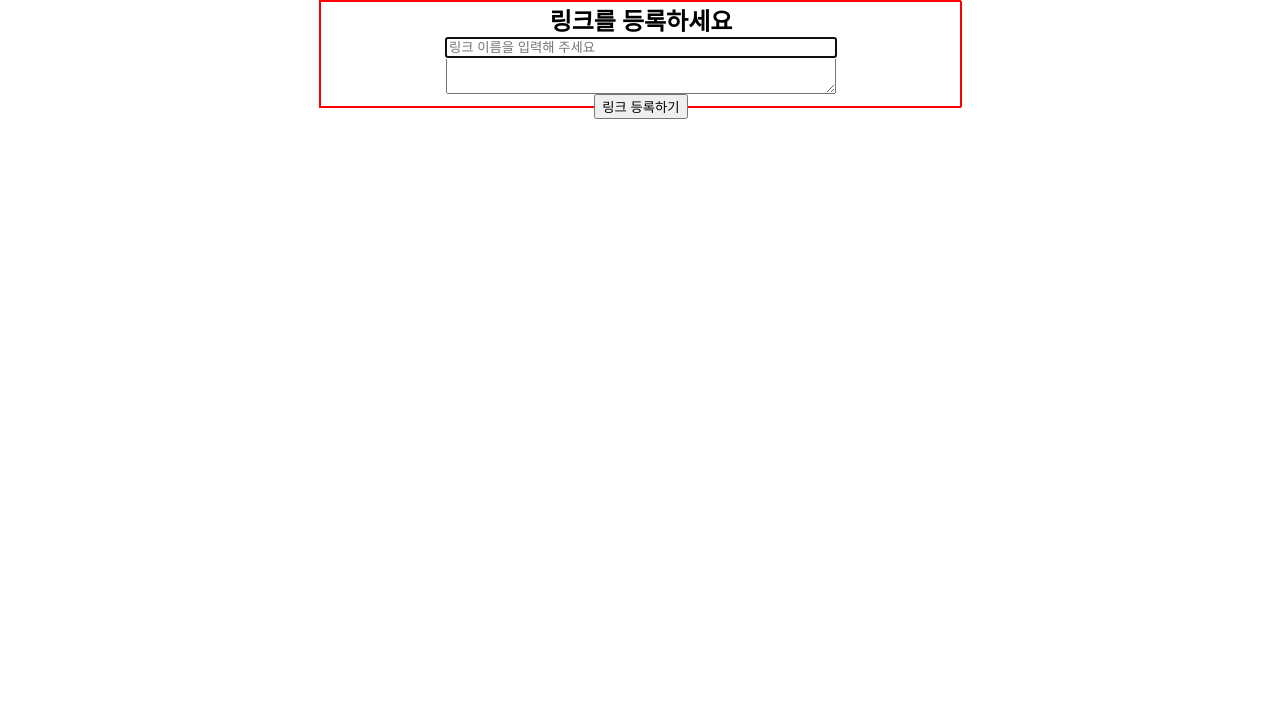
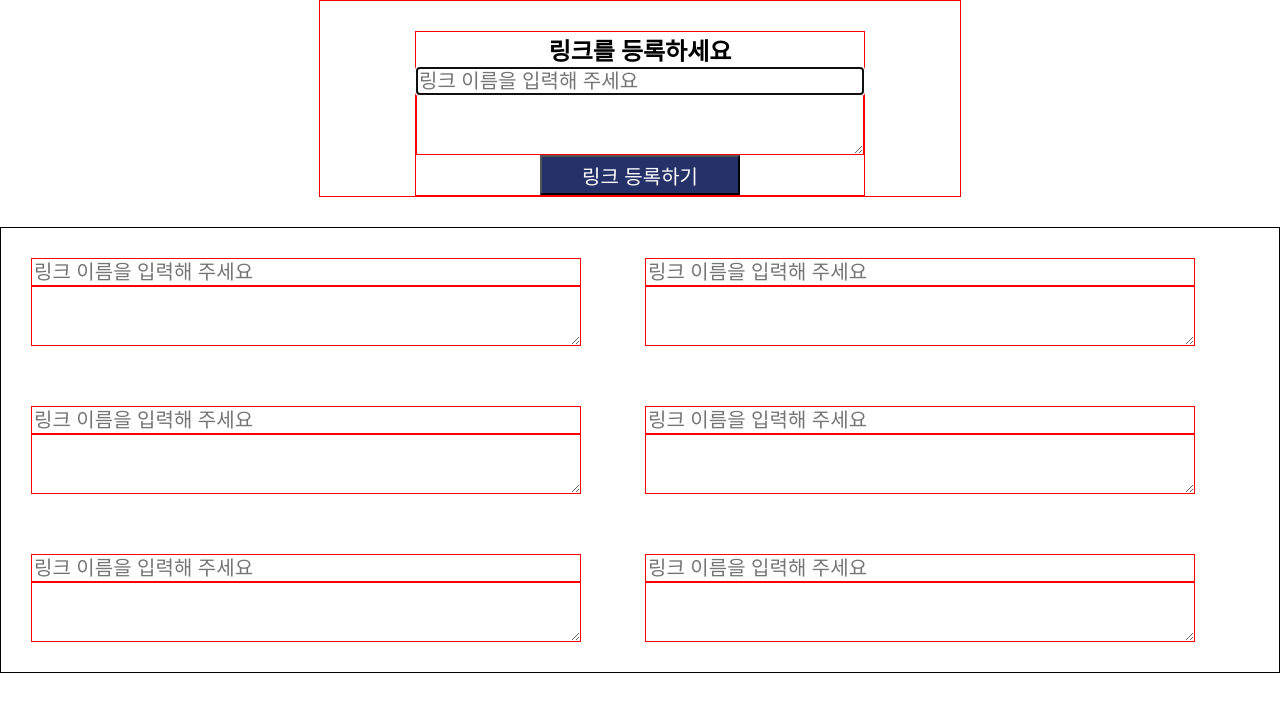
Before and after one commit to Ywoosang/Dcampus, a Flask app: template templates/link.html in a window 1280 px wide. Shown: the top 712 px of the page. Run offline with Flask 2, Linux system fonts and the light colour scheme; the template is opened without the code that fills it, so the values that code supplies are empty.

Commit message:
fix input

```diff
--- a/static/js/login.js
+++ b/static/js/login.js
@@ -6,7 +6,6 @@ const validate = {
     user_passwd : document.getElementById('inputPassword'),
     inputTag : document.getElementsByClassName('input'),
     setEvent : function(){
-        window.onload = this.reset.bind(validate)
         this.form.onsubmit = this.formCheck.bind(validate)
         this.user_email.onclick = this.resetInput.bind(validate);
         this.user_passwd.onclick = this.resetPasswd.bind(validate);
@@ -67,5 +66,4 @@ const validate = {
         }
     }
 }
-validate.reset();
 validate.setEvent();
--- a/static/js/signup.js
+++ b/static/js/signup.js
@@ -7,7 +7,6 @@ const validate = {
     user_passwd : document.getElementById('inputPassword'),
     inputTag : document.getElementsByClassName('input'),
     setEvent : function(){
-        window.onload = this.reset.bind(validate)
         this.form.onsubmit = this.formCheck.bind(validate)
         this.user_name.onclick = this.resetInput.bind(validate);
         this.user_email.onclick = this.resetInput.bind(validate);
@@ -27,7 +26,6 @@ const validate = {
             location.reload();
             return
         }
-
         if(this.user_name.value.length<2 || check1.test(this.user_name.value) || check3.test(this.user_name.value)){
             this.user_name.value = '숫자또는 특수 문자는 포함하실 수 없습니다.';
             this.user_name.style.backgroundColor = '#ffe0e0';
@@ -70,5 +68,4 @@ const validate = {
         }
     }
 }
-validate.reset();
 validate.setEvent();
--- a/templates/link.html
+++ b/templates/link.html
@@ -7,31 +7,65 @@
     <link rel="stylesheet" href="../static/css/style.css">
     <style>
         .main {
+            padding-top : 30px;
             margin: 0 auto;
             width: 50%;
             border: 1px solid red;
             text-align: center;
-
         }
-
         .input-container {
             margin: 0 auto;
-            height: 13vh;
+
             border: 1px solid red;
-            width: 100%;
-            color: black !important;
+            width: 70%;
         }
-
+        .input-height{
+            height:  28px !important;
+            font-size : 20px;
+        }
         .input-box {
+            box-sizing: border-box;
+            border: 1px solid red;
             display: block;
             margin: 0 auto;
-            width: 60%;
-            height: auto;
+            width: 100%;
+            height: 60px;
             color: black;
         }
-
         h1 {
             color: black;
+        }
+        .link-area{
+            margin-top: 30px;
+
+            border: 1px solid black;
+        }
+        div.link-submit{
+            display: inline-block;
+            width : 550px;
+            margin : 30px;
+        }
+        .submit-btn{
+            color: white;
+            background-color: #253269;
+            width : 200px;
+            height: 40px;
+            font-size: 20px;
+        }
+        .submit-btn:hover{
+            opacity: 0.9;
+        }
+        @media screen and (max-width:1000px) {
+            .main{
+                 width: 80%;
+            }
+            .input-container{
+                width : inherit;
+            }
+            div.link-submit{
+                margin : 0 auto;
+                width : 80%;
+            }
         }
     </style>
 </head>
@@ -42,14 +76,37 @@
             <form>
                 <div class="input-container">
                     <h1>링크를 등록하세요</h1>
-                    <input type="text" class="input-box" id="link-name" placeholder="링크 이름을 입력해 주세요" autofocus required>
+                    <input type="text" class="input-box input-height" id="link-name" placeholder="링크 이름을 입력해 주세요" autofocus required>
                     <textarea class="input-box"></textarea>
-                    <button class="submit">링크 등록하기</button>
+                    <button class="submit-btn">링크 등록하기</button>
                 </div>
             </form>
         </section>
         <section class="link-area">
-
+          <div class="link-submit">
+           <input type="text" class="input-box input-height" id="link-name" placeholder="링크 이름을 입력해 주세요" autofocus required>
+           <textarea class="input-box"></textarea>
+            </div>
+             <div class="link-submit">
+           <input type="text" class="input-box input-height" id="link-name" placeholder="링크 이름을 입력해 주세요" autofocus required>
+           <textarea class="input-box"></textarea>
+            </div>
+             <div class="link-submit">
+           <input type="text" class="input-box input-height" id="link-name" placeholder="링크 이름을 입력해 주세요" autofocus required>
+           <textarea class="input-box"></textarea>
+            </div>
+             <div class="link-submit">
+           <input type="text" class="input-box input-height" id="link-name" placeholder="링크 이름을 입력해 주세요" autofocus required>
+           <textarea class="input-box"></textarea>
+            </div>
+             <div class="link-submit">
+           <input type="text" class="input-box input-height" id="link-name" placeholder="링크 이름을 입력해 주세요" autofocus required>
+           <textarea class="input-box"></textarea>
+            </div>
+             <div class="link-submit">
+           <input type="text" class="input-box input-height" id="link-name" placeholder="링크 이름을 입력해 주세요" autofocus required>
+           <textarea class="input-box"></textarea>
+            </div>
         </section>
     </div>
 
--- a/templates/login.html
+++ b/templates/login.html
@@ -10,10 +10,10 @@
                 <h1>로그인</h1>
                 <form method="POST" action="/login" id="form">
                     <div class="input">
-                        <input type="text" id="inputId" name="Id" placeholder="이메일을 입력해 주세요" autofocus>
+                        <input type="text"  autocomplete="off" id="inputId" name="Id" placeholder="이메일을 입력해 주세요" autofocus>
                     </div>
                     <div class="input">
-                        <input type="text" id="inputPassword" name="passwd" placeholder="비밀번호를 입력해 주세요">
+                        <input type="text"  autocomplete="off" id="inputPassword" name="passwd" placeholder="비밀번호를 입력해 주세요">
                     </div>
                     <div id="line">
                         <div></div>
--- a/templates/signup.html
+++ b/templates/signup.html
@@ -13,19 +13,19 @@
                     <span class="input-group-addon">
                         <i class="fa fa-user"></i>
                     </span>
-                    <input type="text" id="inputName" name="name" class="form-control" placeholder="이름을 입력해 주세요" autofocus>
+                    <input type="text" autocomplete="off"  id="inputName" name="name" class="form-control" placeholder="이름을 입력해 주세요" autofocus>
                 </div>
                 <div class="input">
                     <span class="input-group-addon">
                         <i class="fa fa-envelope"></i>
                     </span>
-                    <input type="text" id="inputId" name="Id"  placeholder="이메일을 입력해 주세요" class="form-control">
+                    <input type="text" autocomplete="off"  id="inputId" name="Id"  placeholder="이메일을 입력해 주세요" class="form-control">
                 </div>
                 <div class="input">
                     <span class="input-group-addon">
                         <i class="fa fa-lock"></i>
                     </span>
-                    <input type="password" id="inputPassword" name="passwd" class="form-control" placeholder="비밀번호를 입력해 주세요">
+                    <input type="password" autocomplete="off"  id="inputPassword" name="passwd" class="form-control" placeholder="비밀번호를 입력해 주세요">
                 </div>
                 <hr>
                 <div class="button">
```
